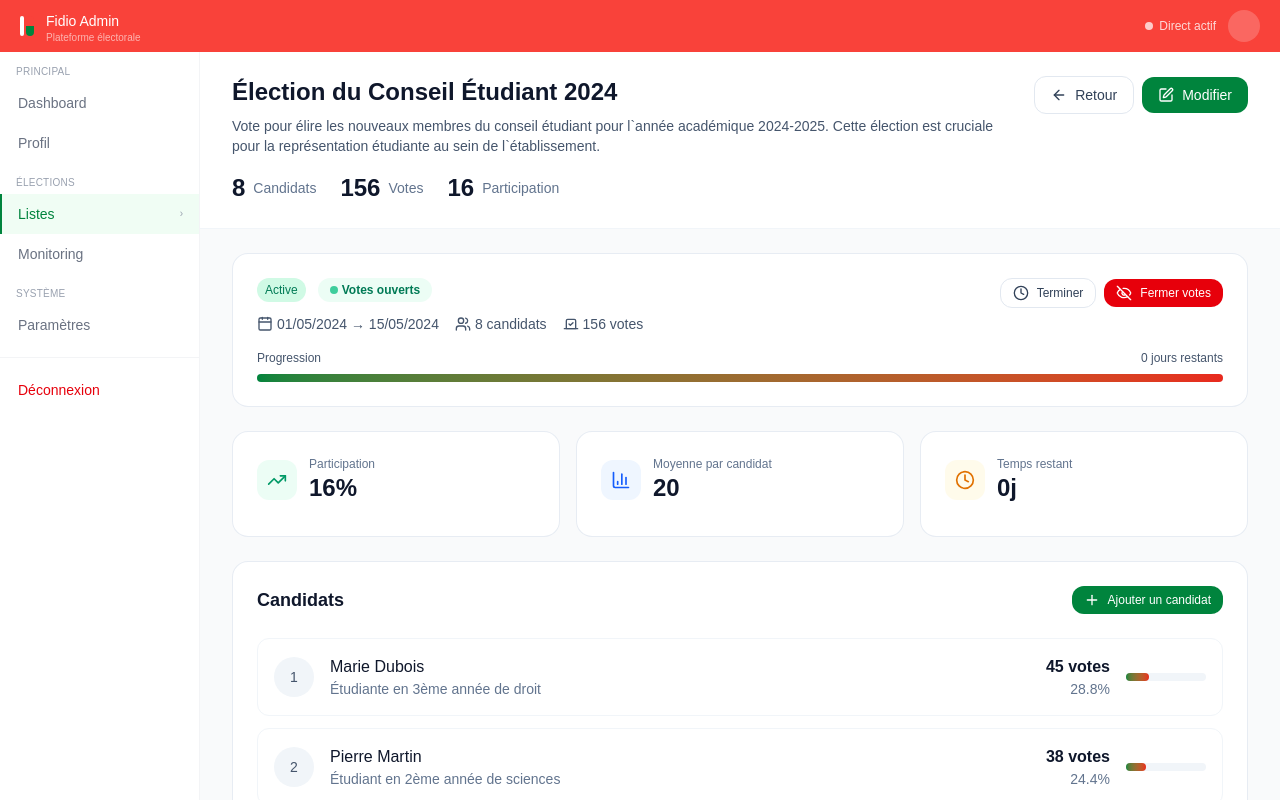
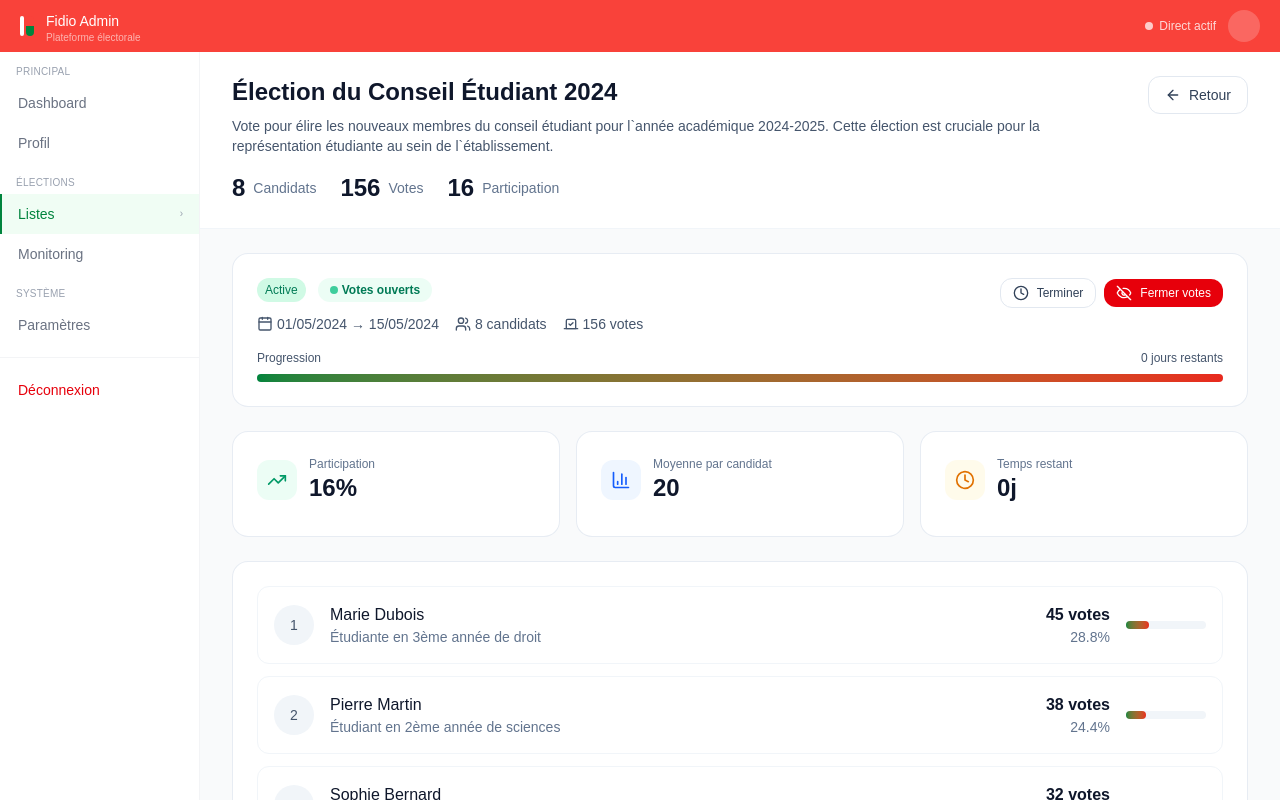
Before and after one commit to CodeMafoaka/Fidio-Admin, a Next.js app: page /elections/1 in a window 1280 px wide. Built offline with nearby package versions, Linux system fonts and the light colour scheme.

Commit message:
chore: remove unused elements

```diff
--- a/app/elections/[id]/page.tsx
+++ b/app/elections/[id]/page.tsx
@@ -134,11 +134,11 @@ export default function ElectionDetailPage() {
             >
               Retour
             </Button>
-            <Button
+            {/* <Button
               icon={<Edit className="w-4 h-4" />}
             >
               Modifier
-            </Button>
+            </Button> */}
           </div>
         }
       />
@@ -271,15 +271,7 @@ export default function ElectionDetailPage() {
 
         {/* Candidates section */}
         <div className="bg-white rounded-2xl border border-slate-200/80 p-6">
-          <div className="flex items-center justify-between mb-6">
-            <h2 className="text-lg font-semibold text-slate-900">Candidats</h2>
-            <Button
-              size="sm"
-              icon={<Plus className="w-4 h-4" />}
-            >
-              Ajouter un candidat
-            </Button>
-          </div>
+
 
           <div className="space-y-3">
             {candidates.map((candidate, index) => (
```
